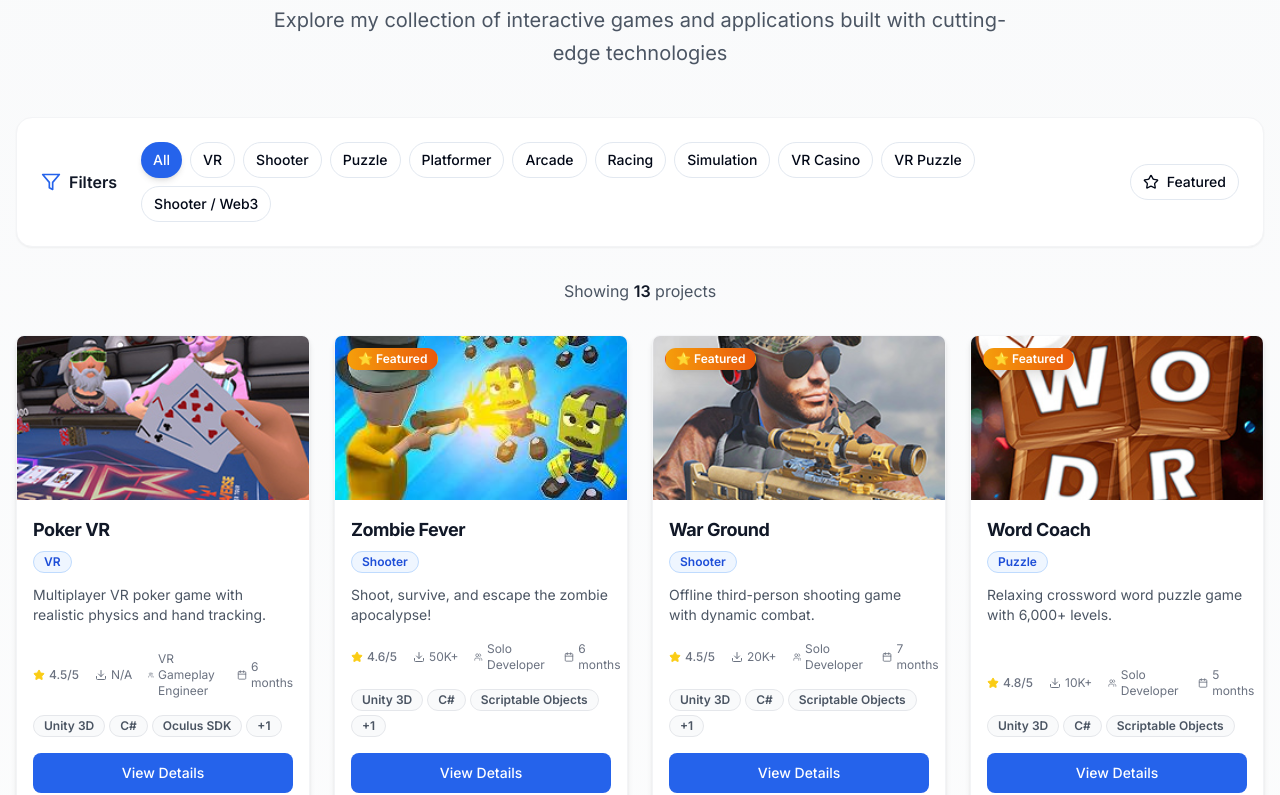
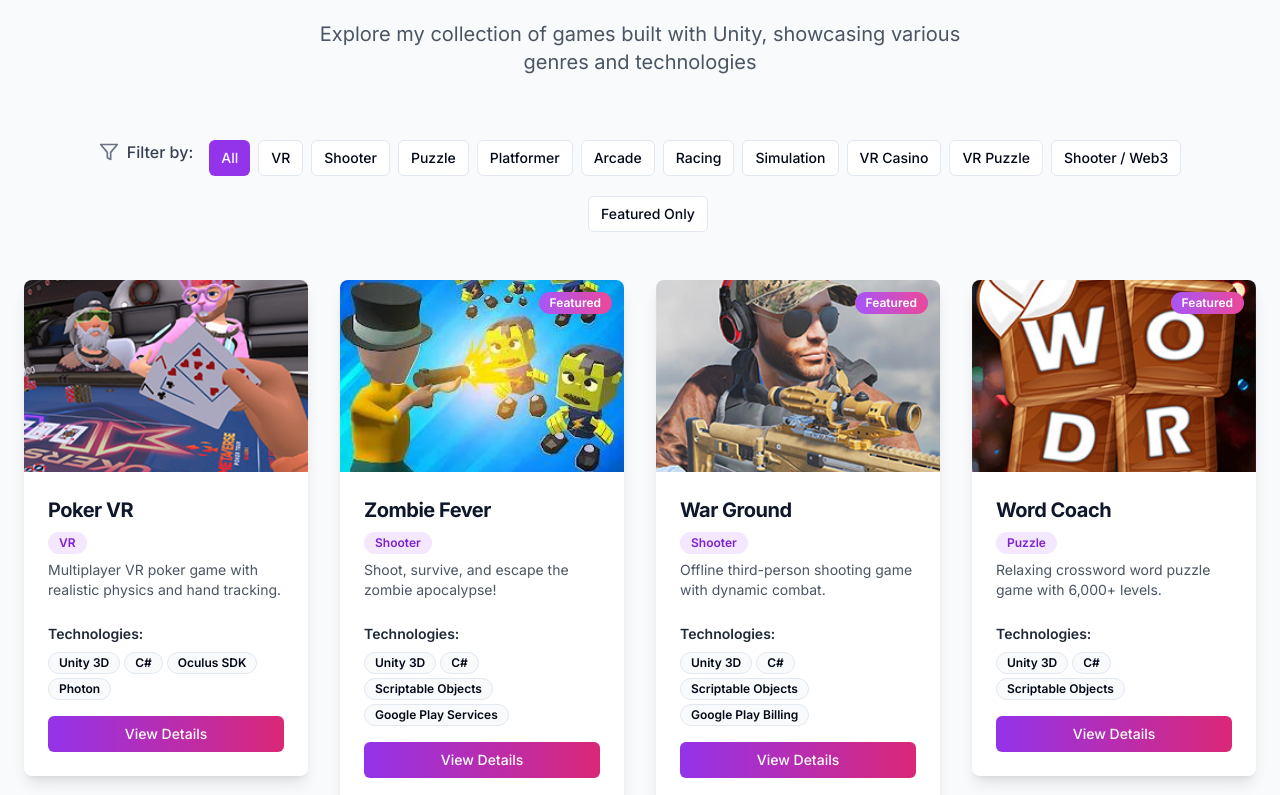
Before and after one commit to shanmukhPunnam/portfolio, a React (Vite) app: page / in a window 1280 px wide. Shown: the part 924-1719 px from the top of the page. Built offline with nearby package versions, Linux system fonts and the light colour scheme.

Commit message:
Revert "Enhance project showcase visual alignment"
This reverts commit b63dced605afe55bcdbca962f94ce786160f5ef2.

```diff
--- a/package.json
+++ b/package.json
@@ -39,7 +39,6 @@
     "@radix-ui/react-toggle": "^1.1.0",
     "@radix-ui/react-toggle-group": "^1.1.0",
     "@radix-ui/react-tooltip": "^1.1.4",
-    "@tailwindcss/line-clamp": "^0.4.4",
     "@tanstack/react-query": "^5.56.2",
     "class-variance-authority": "^0.7.1",
     "clsx": "^2.1.1",
--- a/src/components/GameCard.tsx
+++ b/src/components/GameCard.tsx
@@ -4,7 +4,6 @@ import { Card, CardContent, CardDescription, CardHeader, CardTitle } from "@/com
 import { Button } from "@/components/ui/button";
 import { Badge } from "@/components/ui/badge";
 import { Game } from "@/data/games";
-import { Star, Download, Users, Calendar } from 'lucide-react';
 
 interface GameCardProps {
   game: Game;
@@ -14,90 +13,60 @@ interface GameCardProps {
 const GameCard = ({ game, onGameClick }: GameCardProps) => {
   return (
     <Card
-      className="group hover:shadow-xl transition-all duration-300 hover:-translate-y-1 bg-white border border-gray-100 shadow-md overflow-hidden cursor-pointer h-full flex flex-col"
+      className="group hover:shadow-2xl transition-all duration-300 hover:-translate-y-2 bg-white border-0 shadow-lg overflow-hidden cursor-pointer"
       onClick={() => onGameClick(game)}
     >
-      {/* Header Image Section */}
-      <div className="relative overflow-hidden bg-gradient-to-br from-gray-50 to-gray-100">
-        <div className="aspect-video relative">
+      <div className="relative overflow-hidden">
         <img
           src={game.image}
           alt={game.title}
-            className="w-full h-full object-cover transition-transform duration-300 group-hover:scale-105"
+          className="w-full h-48 object-cover transition-transform duration-300 group-hover:scale-110"
         />
         {game.featured && (
-            <Badge className="absolute top-3 left-3 bg-gradient-to-r from-amber-500 to-orange-600 text-white shadow-lg">
-              ⭐ Featured
+          <Badge className="absolute top-3 right-3 bg-gradient-to-r from-purple-500 to-pink-500 text-white">
+            Featured
           </Badge>
         )}
-          <div className="absolute inset-0 bg-black/0 group-hover:bg-black/10 transition-colors duration-300"></div>
+        <div className="absolute inset-0 bg-black/0 group-hover:bg-black/20 transition-colors duration-300"></div>
+        <div className="absolute inset-0 flex items-center justify-center opacity-0 group-hover:opacity-100 transition-opacity duration-300">
+          <Button className="bg-white/90 text-slate-900 hover:bg-white">
+            View Details
+          </Button>
         </div>
       </div>
 
-      {/* Content Section */}
-      <div className="flex flex-col flex-1 p-4">
-        {/* Title and Category */}
-        <div className="mb-3">
-          <CardTitle className="text-lg font-bold text-gray-900 mb-1 line-clamp-2 group-hover:text-blue-600 transition-colors">
+      <CardHeader>
+        <div className="flex justify-between items-start">
+          <div>
+            <CardTitle className="text-xl font-bold text-slate-900 group-hover:text-purple-600 transition-colors">
               {game.title}
             </CardTitle>
-          <Badge variant="secondary" className="bg-blue-50 text-blue-700 border-blue-200 text-xs">
+            <Badge variant="secondary" className="mt-2 bg-purple-100 text-purple-700">
               {game.category}
             </Badge>
           </div>
-
-        {/* Description */}
-        <CardDescription className="text-gray-600 text-sm mb-4 line-clamp-2 flex-1">
+        </div>
+        <CardDescription className="text-gray-600 mt-2">
           {game.description}
         </CardDescription>
+      </CardHeader>
 
-        {/* Stats Row */}
-        <div className="flex items-center gap-4 mb-4 text-xs text-gray-500">
-          {game.rating && (
-            <div className="flex items-center gap-1">
-              <Star className="w-3 h-3 fill-yellow-400 text-yellow-400" />
-              <span className="font-medium">{game.rating}</span>
-            </div>
-          )}
-          {game.downloads && (
-            <div className="flex items-center gap-1">
-              <Download className="w-3 h-3" />
-              <span>{game.downloads}</span>
-            </div>
-          )}
-          {game.teamSize && (
-            <div className="flex items-center gap-1">
-              <Users className="w-3 h-3" />
-              <span>{game.teamSize}</span>
-            </div>
-          )}
-          {game.developmentTime && (
-            <div className="flex items-center gap-1">
-              <Calendar className="w-3 h-3" />
-              <span>{game.developmentTime}</span>
-            </div>
-          )}
-        </div>
-
-        {/* Technologies */}
+      <CardContent>
         <div className="mb-4">
+          <h4 className="font-semibold text-sm text-gray-800 mb-2">Technologies:</h4>
           <div className="flex flex-wrap gap-1">
-            {game.technologies.slice(0, 3).map(tech => (
-              <Badge key={tech} variant="outline" className="text-xs bg-gray-50 border-gray-200 text-gray-600">
+            {game.technologies.map(tech => (
+              <Badge key={tech} variant="outline" className="text-xs bg-gray-50">
                 {tech}
               </Badge>
             ))}
-            {game.technologies.length > 3 && (
-              <Badge variant="outline" className="text-xs bg-gray-50 border-gray-200 text-gray-600">
-                +{game.technologies.length - 3}
-              </Badge>
-            )}
           </div>
         </div>
 
-        {/* Action Button */}
+        <div className="mt-4">
           <Button
-          className="w-full bg-blue-600 hover:bg-blue-700 text-white font-medium py-2 rounded-lg transition-colors mt-auto"
+            size="sm"
+            className="w-full bg-gradient-to-r from-purple-600 to-pink-600 hover:from-purple-700 hover:to-pink-700 text-white"
             onClick={(e) => {
               e.stopPropagation();
               onGameClick(game);
@@ -106,6 +75,7 @@ const GameCard = ({ game, onGameClick }: GameCardProps) => {
             View Details
           </Button>
         </div>
+      </CardContent>
     </Card>
   );
 };
--- a/src/components/GameFilters.tsx
+++ b/src/components/GameFilters.tsx
@@ -1,7 +1,7 @@
 
 import React from 'react';
 import { Button } from "@/components/ui/button";
-import { Filter, Star } from "lucide-react";
+import { Filter } from "lucide-react";
 import { categories } from "@/data/games";
 
 interface GameFiltersProps {
@@ -13,50 +13,40 @@ interface GameFiltersProps {
 
 const GameFilters = ({ selectedCategory, showFeatured, onCategoryChange, onFeaturedToggle }: GameFiltersProps) => {
   return (
-    <div className="bg-white rounded-2xl p-6 shadow-sm border border-gray-100 mb-8">
-      <div className="flex flex-col lg:flex-row lg:items-center gap-6">
-        {/* Filter Label */}
-        <div className="flex items-center gap-2">
-          <Filter className="h-5 w-5 text-blue-600" />
-          <span className="text-gray-900 font-semibold">Filters</span>
+    <div className="flex flex-wrap justify-center gap-4 mb-12">
+      <div className="flex items-center gap-2 mb-4">
+        <Filter className="h-5 w-5 text-gray-500" />
+        <span className="text-gray-700 font-medium">Filter by:</span>
       </div>
-
-        {/* Category Filters */}
-        <div className="flex flex-1 flex-wrap gap-2">
+      <div className="flex flex-wrap gap-2">
         {categories.map(category => (
           <Button
             key={category}
             variant={selectedCategory === category ? "default" : "outline"}
             size="sm"
             onClick={() => onCategoryChange(category)}
-              className={`transition-all duration-200 rounded-full ${
+            className={`transition-all duration-200 ${
               selectedCategory === category
-                  ? "bg-blue-600 hover:bg-blue-700 text-white shadow-md"
-                  : "hover:bg-blue-50 hover:border-blue-300 hover:text-blue-700"
+                ? "bg-purple-600 hover:bg-purple-700"
+                : "hover:bg-purple-50 hover:border-purple-300"
             }`}
           >
             {category}
           </Button>
         ))}
       </div>
-
-        {/* Featured Toggle */}
-        <div className="flex items-center">
       <Button
         variant={showFeatured ? "default" : "outline"}
         size="sm"
         onClick={onFeaturedToggle}
-            className={`transition-all duration-200 rounded-full flex items-center gap-2 ${
+        className={`ml-4 transition-all duration-200 ${
           showFeatured
-                ? "bg-amber-600 hover:bg-amber-700 text-white shadow-md"
-                : "hover:bg-amber-50 hover:border-amber-300 hover:text-amber-700"
+            ? "bg-cyan-600 hover:bg-cyan-700"
+            : "hover:bg-cyan-50 hover:border-cyan-300"
         }`}
       >
-            <Star className={`w-4 h-4 ${showFeatured ? 'fill-current' : ''}`} />
-            Featured
+        Featured Only
       </Button>
-        </div>
-      </div>
     </div>
   );
 };
--- a/src/components/GameShowcase.tsx
+++ b/src/components/GameShowcase.tsx
@@ -1,6 +1,5 @@
 
 import React, { useState } from 'react';
-import { Button } from "@/components/ui/button";
 import GameModal from './GameModal';
 import GameFilters from './GameFilters';
 import GameCard from './GameCard';
@@ -30,15 +29,15 @@ const GameShowcase = () => {
   };
 
   return (
-    <section className="py-16 bg-gradient-to-b from-gray-50 to-white">
-      <div className="container mx-auto px-4 max-w-7xl">
+    <section className="py-20 bg-slate-50">
+      <div className="container mx-auto px-6">
         <ScrollAnimationWrapper animation="fadeUp">
-          <div className="text-center mb-12">
-            <h2 className="text-4xl md:text-5xl font-bold text-gray-900 mb-4">
-              Game <span className="text-blue-600">Portfolio</span>
+          <div className="text-center mb-16">
+            <h2 className="text-4xl md:text-5xl font-bold text-slate-900 mb-4">
+              Game Portfolio
             </h2>
-            <p className="text-xl text-gray-600 max-w-3xl mx-auto leading-relaxed">
-              Explore my collection of interactive games and applications built with cutting-edge technologies
+            <p className="text-xl text-gray-600 max-w-2xl mx-auto">
+              Explore my collection of games built with Unity, showcasing various genres and technologies
             </p>
           </div>
         </ScrollAnimationWrapper>
@@ -52,24 +51,12 @@ const GameShowcase = () => {
           />
         </ScrollAnimationWrapper>
 
-        {/* Results Summary */}
-        <ScrollAnimationWrapper animation="fadeUp" delay={0.3}>
-          <div className="mb-8">
-            <p className="text-gray-600 text-center">
-              Showing <span className="font-semibold text-gray-900">{filteredGames.length}</span> {filteredGames.length === 1 ? 'project' : 'projects'}
-              {selectedCategory !== "All" && <span> in <span className="font-semibold text-blue-600">{selectedCategory}</span></span>}
-              {showFeatured && <span> · <span className="font-semibold text-amber-600">Featured only</span></span>}
-            </p>
-          </div>
-        </ScrollAnimationWrapper>
-
-        {/* Games Grid */}
-        <div className="grid grid-cols-1 sm:grid-cols-2 lg:grid-cols-3 xl:grid-cols-4 gap-6">
+        <div className="grid grid-cols-1 md:grid-cols-2 lg:grid-cols-4 gap-8">
           {filteredGames.map((game, index) => (
             <ScrollAnimationWrapper
               key={game.id}
               animation="fadeUp"
-              delay={0.1 * (index % 8)}
+              delay={0.1 * (index % 4)}
             >
               <GameCard
                 game={game}
@@ -79,26 +66,10 @@ const GameShowcase = () => {
           ))}
         </div>
 
-        {/* Empty State */}
         {filteredGames.length === 0 && (
           <ScrollAnimationWrapper animation="fadeIn" delay={0.3}>
-            <div className="text-center py-16">
-              <div className="w-24 h-24 mx-auto mb-6 bg-gray-100 rounded-full flex items-center justify-center">
-                <div className="text-gray-400 text-3xl">🎮</div>
-              </div>
-              <h3 className="text-xl font-semibold text-gray-900 mb-2">No games found</h3>
-              <p className="text-gray-500 text-lg max-w-md mx-auto">
-                Try adjusting your filters to discover more amazing projects.
-              </p>
-              <Button
-                onClick={() => {
-                  setSelectedCategory("All");
-                  setShowFeatured(false);
-                }}
-                className="mt-4 bg-blue-600 hover:bg-blue-700 text-white"
-              >
-                Clear Filters
-              </Button>
+            <div className="text-center py-12">
+              <p className="text-gray-500 text-lg">No games found for the selected filters.</p>
             </div>
           </ScrollAnimationWrapper>
         )}
--- a/tailwind.config.ts
+++ b/tailwind.config.ts
@@ -107,8 +107,5 @@ export default {
 			}
 		}
 	},
-	plugins: [
-		require("tailwindcss-animate"),
-		require('@tailwindcss/line-clamp')
-	],
+	plugins: [require("tailwindcss-animate")],
 } satisfies Config;
```
Also changed, not shown: 1 other file (tests, documents, lock files or other folders). Lines whose indentation alone changed are shown as unchanged.
